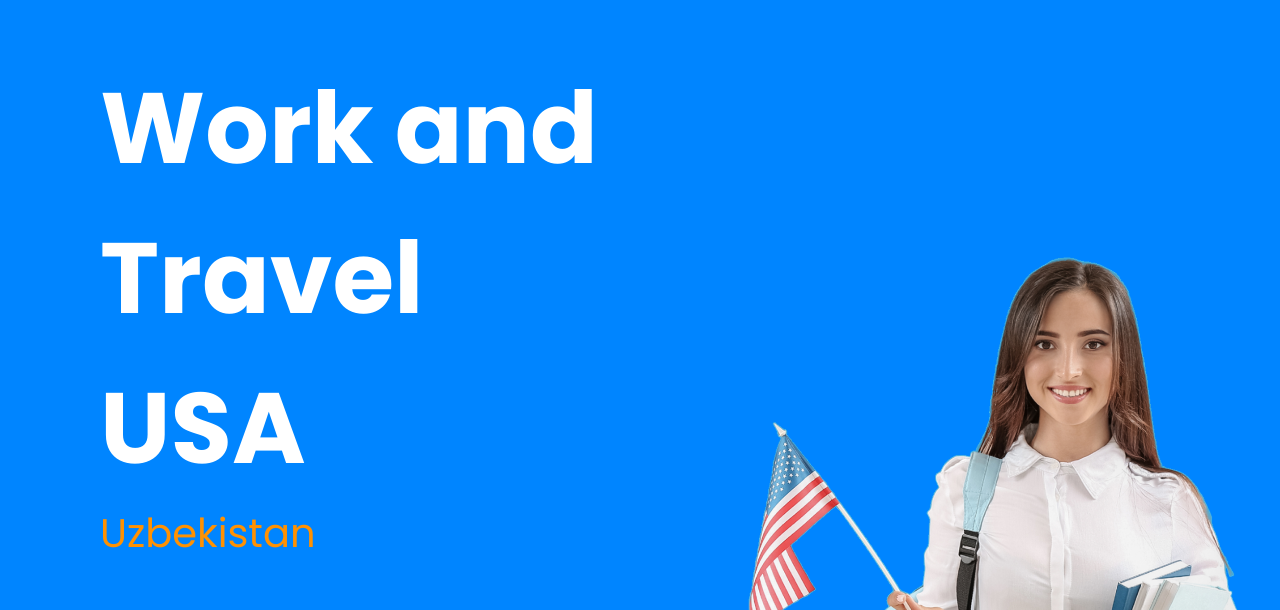
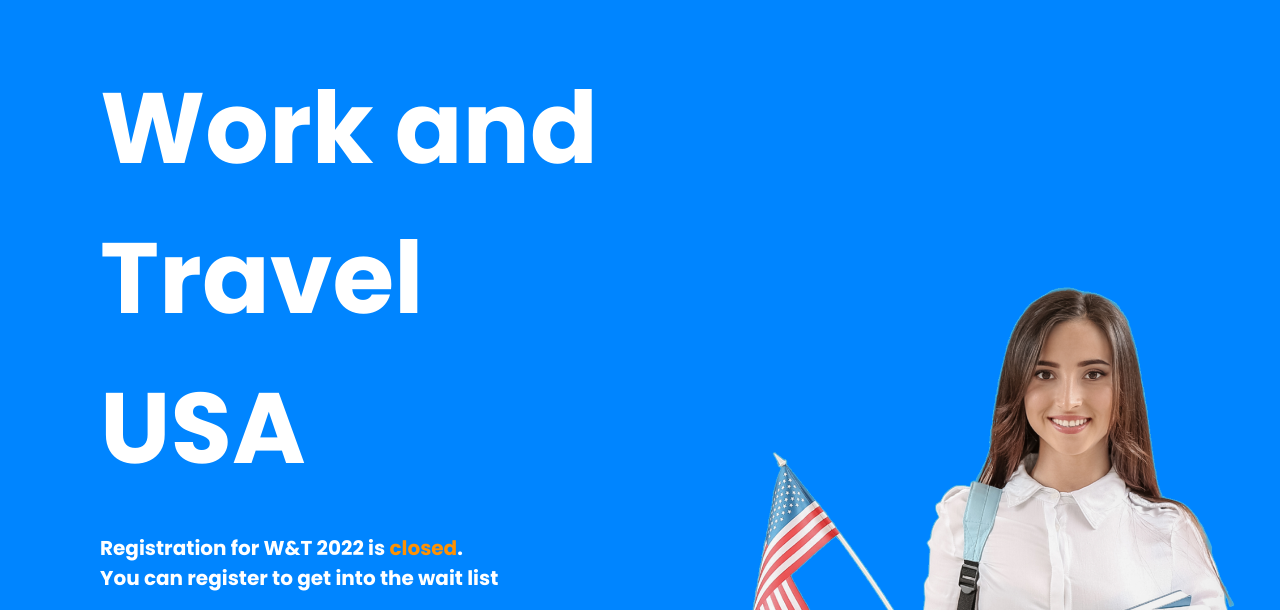
Before and after one commit to khassanboi/globalfriends-wt-page, a plain HTML site: page index.html in a window 1280 px wide. Shown: the part 129-739 px from the top of the page. Drawn offline with Linux system fonts and the light colour scheme.

Commit message:
update: include a message about closing

```diff
--- a/index.html
+++ b/index.html
@@ -55,7 +55,7 @@
     <main class="header__content">
       <div class="header__left">
         <h1 class="header__text">Work and Travel USA</h1>
-        <span>Uzbekistan</span>
+        <h3>Registration for W&T 2022 is <span>closed</span>. <br> You can register to get into the wait list</h3>
         <a href="https://docs.google.com/forms/d/e/1FAIpQLSfDd328VHT9gM_-V200xZr2rlfc85QFzR5LOTCe5wzsDkLpbA/viewform"
           class="btn btn--lg" target="_blank">Register &#8594;</a>
       </div>
--- a/styles/scss/_header.scss
+++ b/styles/scss/_header.scss
@@ -22,9 +22,15 @@
 		}
 
 		span {
-			font-size: 4rem;
+			font-size: 2rem;
 			color: white;
 			animation: textAnimate 10s linear infinite;
+		}
+
+		h3 {
+			margin-top: 3rem;
+			color: white;
+			font-size: 2rem;
 		}
 	}
 
@@ -83,6 +89,10 @@
 				flex-direction: column;
 				align-items: center;
 				margin-bottom: 5rem;
+
+				h3 {
+					text-align: center;
+				}
 			}
 
 			&__right {
```
Also changed, not shown: styles/css/main.min.css, 1 other file.
